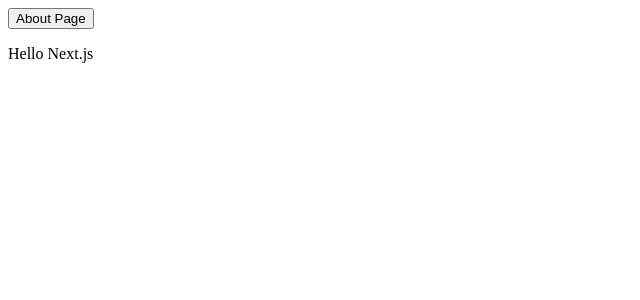
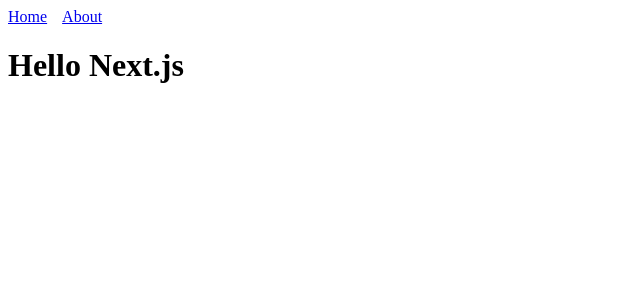
Before and after one commit to jonathansick/hello-next, a Next.js app: page / in a window 1280 px wide. Shown: the top 300 px of the page, without its empty margins (0-640 px from the left). Built offline with nearby package versions, Linux system fonts and the light colour scheme.

Commit message:
Create a Header component

```diff
--- /dev/null
+++ b/components/Header.js
@@ -0,0 +1,18 @@
+import Link from 'next/link'
+
+const linkStyle = {
+  marginRight: 15
+}
+
+const Header = () => (
+  <div>
+    <Link href="/">
+      <a style={linkStyle}>Home</a>
+    </Link>
+    <Link href="/about">
+      <a style={linkStyle}>About</a>
+    </Link>
+  </div>
+)
+
+export default Header
--- a/pages/about.js
+++ b/pages/about.js
@@ -1,5 +1,8 @@
+import Header from '../components/Header'
+
 export default () => (
   <div>
+    <Header />
     <h1>About</h1>
     <p>This is the about page.</p>
   </div>
--- a/pages/index.js
+++ b/pages/index.js
@@ -1,11 +1,9 @@
-import Link from 'next/link'
+import Header from '../components/Header'
 
 const Index = () => (
   <div>
-    <Link href="/about">
-      <button>About Page</button>
-    </Link>
-    <p>Hello Next.js</p>
+    <Header />
+    <h1>Hello Next.js</h1>
   </div>
 )
 
```
